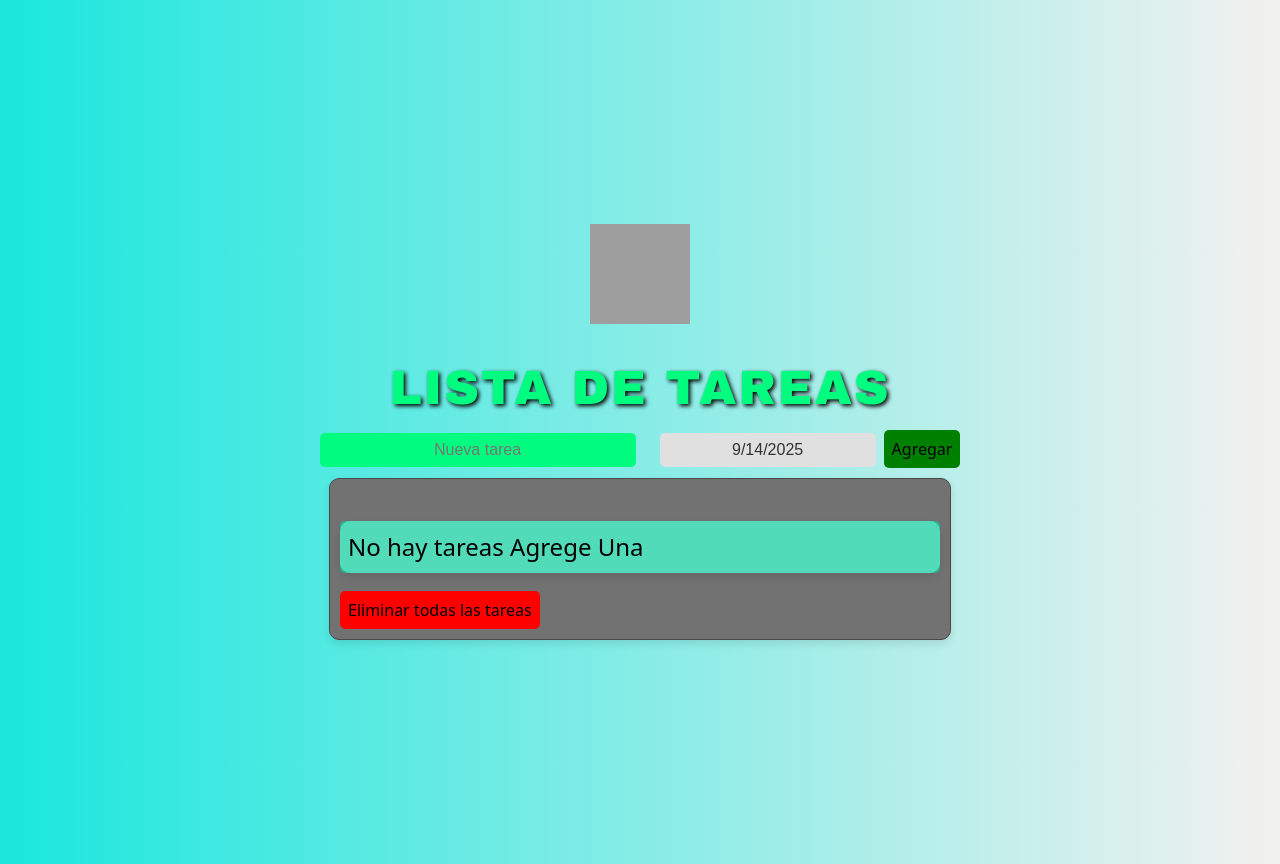
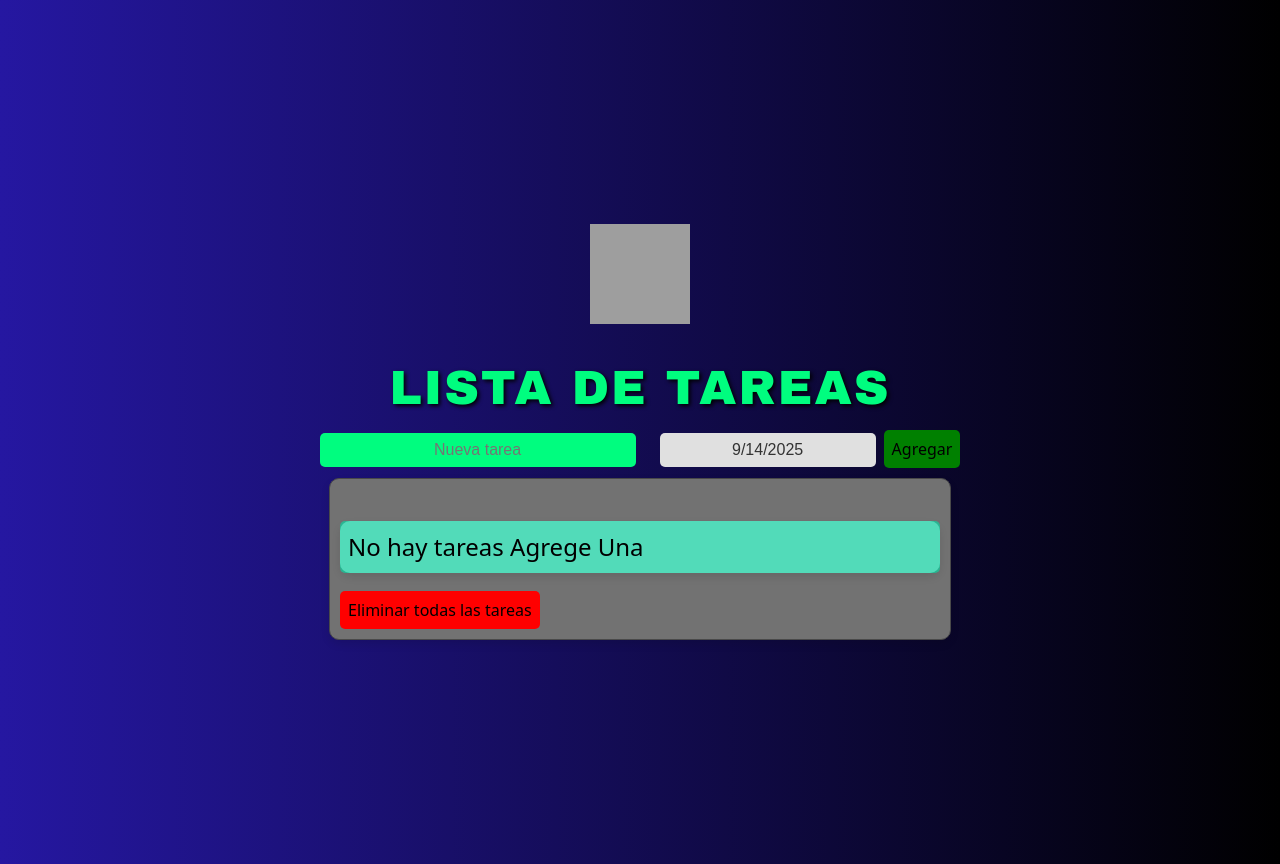
Before and after one commit to josmelvyn/lista-tarea, a React (Vite) app: page / in a window 1280 px wide. Built offline with nearby package versions, Linux system fonts and the light colour scheme; grey boxes are pictures that could not be loaded.

Commit message:
se Realizo el cambio del color de background

```diff
--- a/src/App.css
+++ b/src/App.css
@@ -7,7 +7,7 @@
 
 #root{
   background-attachment: fixed;
-  background-image: linear-gradient(to right, #1ae7dd, #f3f1ef);
+  background-image: linear-gradient(to right, #2517a1, #000000);
   height: 100vh;
   width: 100vw;
   display: flex;
```
